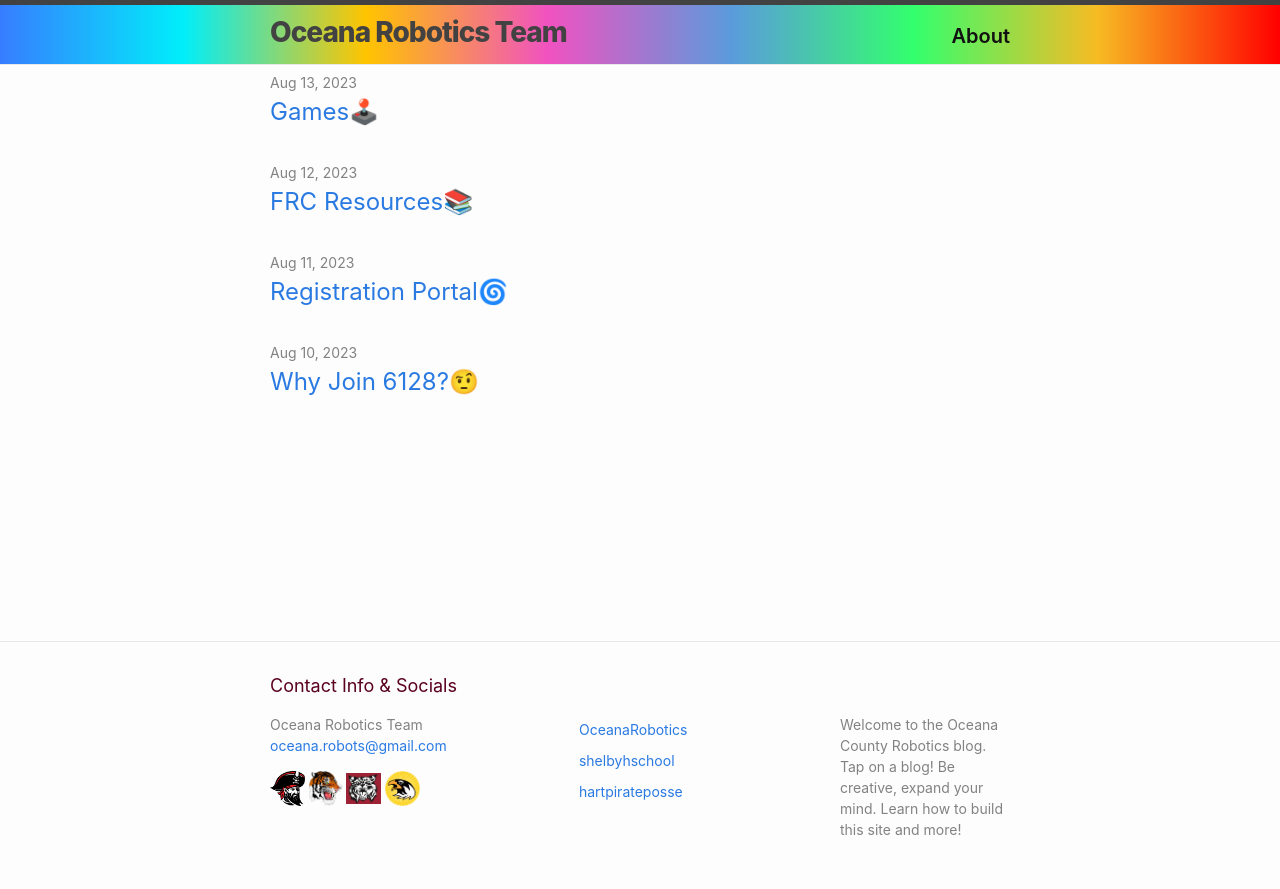
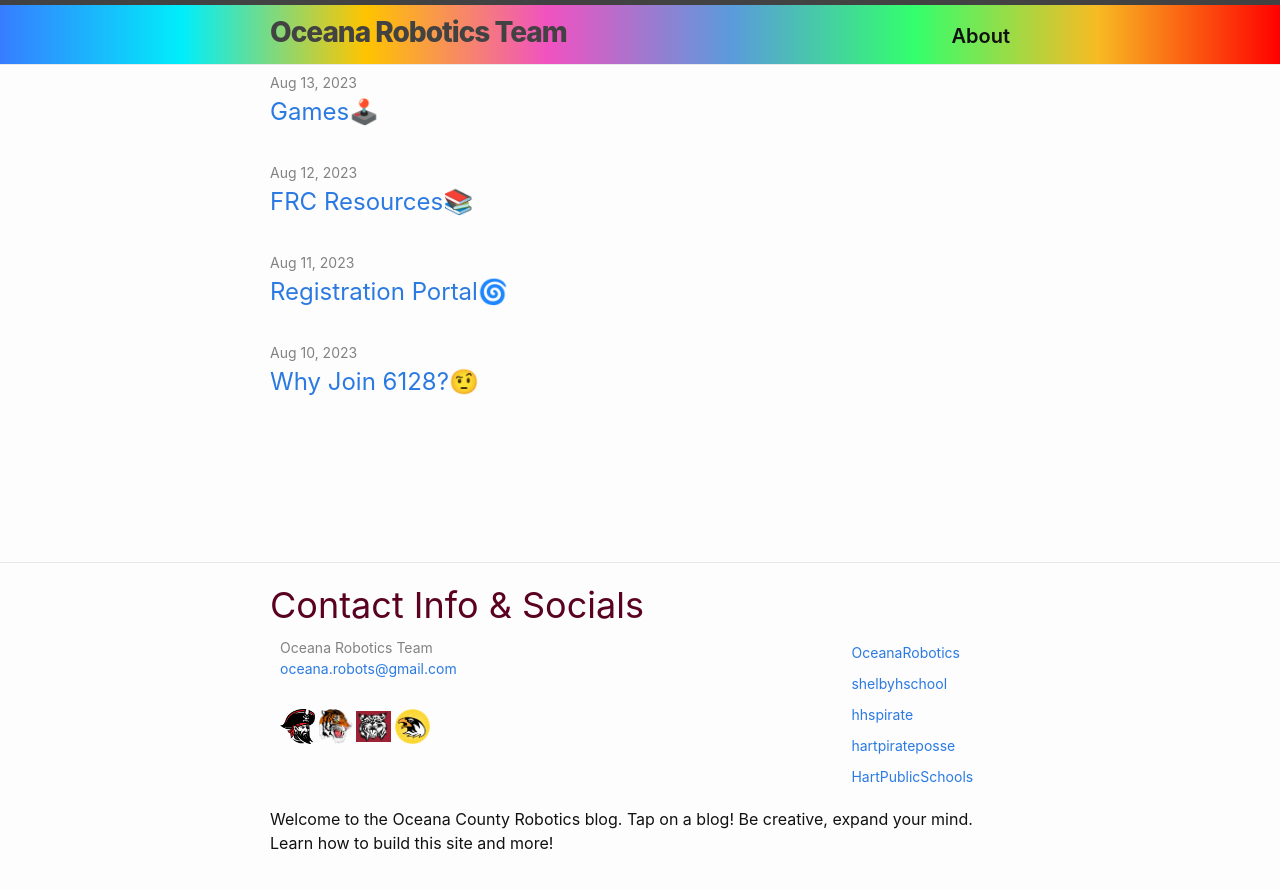
Before and after one commit to OceanaRobotics/OceanaFRC, a Jekyll site: the page built from index.markdown, in a window 1280 px wide. Shown: the top 889 px of the page. Built offline with Jekyll 4.4.1, drawn with Linux system fonts in a browser that asks for light colours.

Commit message:
production-footer, _layout, _base

```diff
--- a/_config.yml
+++ b/_config.yml
@@ -26,9 +26,9 @@ baseurl: "/OceanaFRC" # the subpath of your site, e.g. /blog
 url: "https://oceanarobotics.github.io" # the base hostname & protocol for your site, e.g. http://example.com
 twitter_username: hartpirateposse
 github_username:  OceanaRobotics
-# instagram_username: hhspirate
+instagram_username: hhspirate
 instagram_username: shelbyhschool
-# youtube_username: HartPublicSchools
+youtube_username: HartPublicSchools
 
 # Build settings
 theme: minima
--- a/_includes/footer.html
+++ b/_includes/footer.html
@@ -4,7 +4,7 @@
   <data class="u-url" href="{{ "/" | relative_url }}"></data>
 
   <div class="wrapper-footer">
-    <h2 class="footer-heading" style="color:rgb(90, 0, 33)">Contact Info & Socials</h2>
+    <h2 class="footer-heading" style="color:rgb(90, 0, 33); padding-bottom: 5px;">Contact Info & Socials</h2>
     <div class="footer-col-wrapper">
       <div class="footer-col footer-col-1">
         <ul class="contact-list">
@@ -21,13 +21,17 @@
         </a>
       </div>
 
-      <div class="centered-footer-col2">
-        <div class="footer-col footer-col-2"><ul class="social-media-list"><li><a href="https://github.com/OceanaRobotics"><svg class="svg-icon"><use xlink:href="/OceanaFRC/assets/minima-social-icons.svg#github"></use></svg> <span class="username">OceanaRobotics</span></a></li><li><a href="https://instagram.com/shelbyhschool"><svg class="svg-icon"><use xlink:href="/OceanaFRC/assets/minima-social-icons.svg#instagram"></use></svg> <span class="username">shelbyhschool</span></a></li><li><a href="https://www.twitter.com/hartpirateposse"><svg class="svg-icon"><use xlink:href="/OceanaFRC/assets/minima-social-icons.svg#twitter"></use></svg> <span class="username">hartpirateposse</span></a></li></ul>
-        </div>
-      </div>
-
-      <div class="footer-col footer-col-3">
-        <p>Welcome to the Oceana County Robotics blog. Tap on a blog! Be creative, expand your mind. Learn how to build this site and more!</p>
+      <div class="footer-col footer-col-2">
+        <ul class="social-media-list">
+          <li><a href="https://github.com/OceanaRobotics"><svg class="svg-icon"><use xlink:href="/OceanaFRC/assets/minima-social-icons.svg#github"></use></svg> <span class="username">OceanaRobotics</span></a></li>
+          <li><a href="https://instagram.com/shelbyhschool"><svg class="svg-icon"><use xlink:href="/OceanaFRC/assets/minima-social-icons.svg#instagram"></use></svg> <span class="username">shelbyhschool</span></a></li>
+          <li><a href="https://instagram.com/hhspirate"><svg class="svg-icon"><use xlink:href="/OceanaFRC/assets/minima-social-icons.svg#instagram"></use></svg> <span class="username">hhspirate</span></a></li>
+          <li><a href="https://www.twitter.com/hartpirateposse"><svg class="svg-icon"><use xlink:href="/OceanaFRC/assets/minima-social-icons.svg#twitter"></use></svg> <span class="username">hartpirateposse</span></a></li>
+          <li><a href="https://www.youtube.com/HartPublicSchools"><svg class="svg-icon"><use xlink:href="/OceanaFRC/assets/minima-social-icons.svg#youtube"></use></svg> <span class="username">HartPublicSchools</span></a></li>
+        </ul>
       </div>
   </div>
+  <div class="footer-col footer-col-3">
+    <p>Welcome to the Oceana County Robotics blog. Tap on a blog! Be creative, expand your mind. Learn how to build this site and more!</p>
+  </div>
 </footer>
--- a/_sass/minima/_base.scss
+++ b/_sass/minima/_base.scss
@@ -41,7 +41,8 @@ h1, h2, h3, h4, h5, h6,
 p, blockquote, pre,
 ul, ol, dl, figure,
 %vertical-rhythm {
-  margin-bottom: $spacing-unit * .5;
+  //margin-bottom: $spacing-unit * .5; //OG
+  margin-bottom: $spacing-unit;
 }
 
 hr {
@@ -224,6 +225,33 @@ pre {
   }
 }
 
+// added this for col 1-3
+@media screen and (min-width: 200px) {
+  .footer-col-wrapper {
+    display: flex;
+    justify-content: space-between; // Or use space-around or space-evenly
+  }
+  .footer-col {
+    width: auto;
+    padding: 0 ($spacing-unit * .5);
+    max-width: calc(33.333% - ($spacing-unit));
+
+    &:first-child {
+      padding-right: $spacing-unit * .5;
+      padding-left: 0;
+    }
+
+    &:last-child {
+      padding-right: 0;
+      //padding-left: $spacing-unit * .5;
+      padding-left: 0; //col3 fix
+    }
+  }
+}
+// added this for col 1-3
+
+
+
 /**
  * Clearfix
  */
--- a/_sass/minima/_custom-styles.scss
+++ b/_sass/minima/_custom-styles.scss
@@ -14,7 +14,3 @@
 .page-content {
     margin-top: 40px; /* Add margin to create space between header and main content */
 }
-
-.footer-col{
-  max-width: calc(50%-200px);
-}
--- a/_sass/minima/_layout.scss
+++ b/_sass/minima/_layout.scss
@@ -134,12 +134,13 @@
  */
 .site-footer {
   border-top: 1px solid $border-color-01;
-  padding: $spacing-unit 0;
+  padding: calc($spacing-unit / 2) 0;
 }
 
 .footer-heading {
-  @include relative-font-size(1.125);
-  margin-bottom: $spacing-unit * .5;
+  @include relative-font-size(2.25);
+  margin-bottom: $spacing-unit * .25;
+  margin: 0 auto;
 }
 
 .feed-subscribe .svg-icon {
@@ -150,7 +151,7 @@
 .social-media-list {
   list-style: none;
   margin-left: 0;
-  width: 180px;
+  width: 180px; //socials and contact are linked
 }
 
 .footer-col-wrapper,
@@ -169,7 +170,8 @@
 }
 
 .footer-col-3 {
-  width: calc(100% - (#{$spacing-unit} / 2));
+  // width: calc(100% - (#{$spacing-unit} / 2));
+  width: 100%;
 }
 
 @media screen and (min-width: $on-large) {
@@ -182,7 +184,8 @@
   }
 
   .footer-col-3 {
-    width: calc(45% - (#{$spacing-unit} / 2));
+    // width: calc(45% - (#{$spacing-unit} / 2));
+    width: 100%;
   }
 }
 
@@ -190,6 +193,7 @@
   .footer-col-wrapper {
     display: flex;
     //flex-wrap: nowrap;
+    justify-content: center; //need footer-header text-aligned centered too in footer.html
     justify-content: space-between;
   }
 
@@ -197,21 +201,20 @@
     width: auto; //added 17AUG2023
     //width: calc(50% - (#{$spacing-unit} / 2));
     padding: 0 ($spacing-unit * .5);
-    max-width: calc(50% - 200px);
+    max-width: 100%;
 
     &:first-child {
-      padding-right: $spacing-unit * .5;
-      padding-left: 0;
+      //padding-right: $spacing-unit * .5;
+      padding-left: 10px;
     }
 
     &:last-child {
       padding-right: 0;
-      padding-left: $spacing-unit * .5;
+      //padding-left: $spacing-unit * .5;
+      padding-left: 0; // col3 fix
     }
   }
 }
-
-
 
 /**
  * Page content
```
